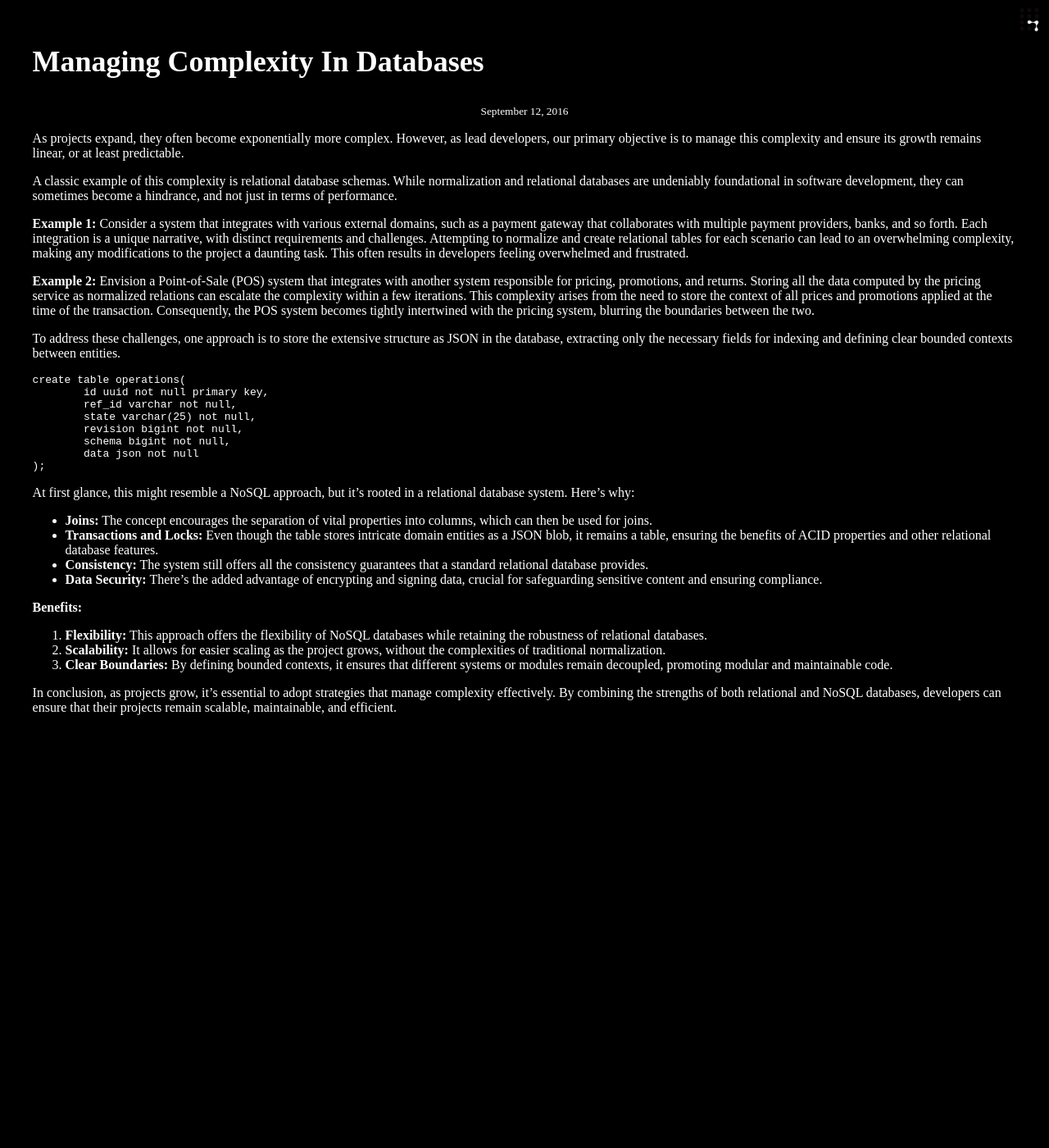
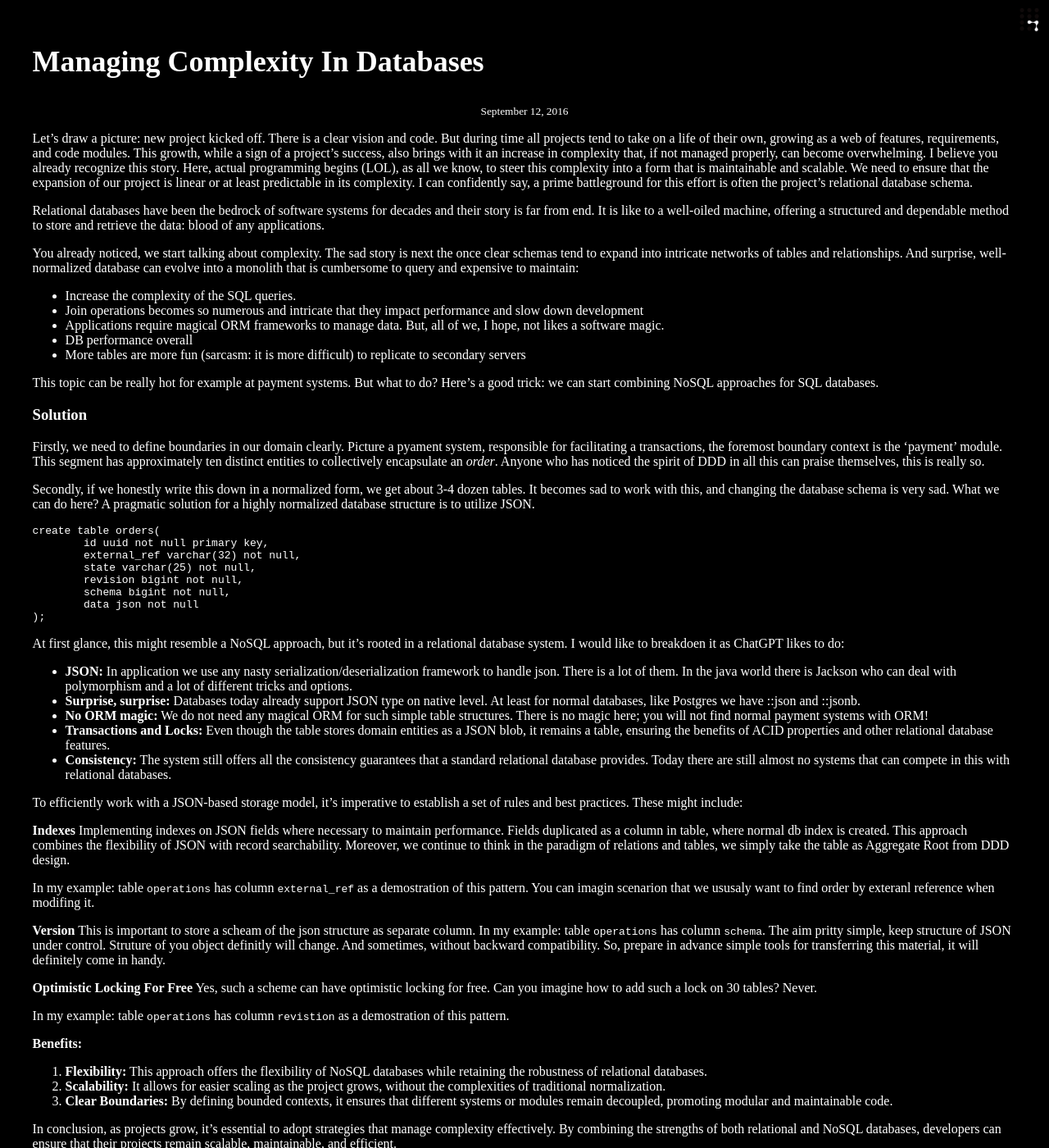
Before and after one commit to bsnisar/32commits, a Jekyll site: the page built from _commits/0001.md, in a window 1280 px wide and 1400 px high. Shown: the whole window at 82% size. Built offline with Jekyll 4.4.1, drawn with Linux system fonts in a browser that asks for light colours.

Commit message:
next changes

````diff
--- a/_commits/0001.md
+++ b/_commits/0001.md
@@ -13,20 +13,33 @@ excerpt: |
 ---
 
 
-As projects expand, they often become exponentially more complex. However, as lead developers, our primary objective is to manage this complexity and ensure its growth remains linear, or at least predictable.
+Let's draw a picture: new project kicked off. There is a clear vision and code. But during time all projects tend to take on a life of their own, growing as a web of features, requirements, and code modules. This growth, while a sign of a project's success, also brings with it an increase in complexity that, if not managed properly, can become overwhelming. I believe you already recognize this story.
+Here, actual programming begins (LOL), as all we know, to steer this complexity into a form that is maintainable and scalable. We need to ensure that the expansion of our project is linear or at least predictable in its complexity. I can confidently say, a prime battleground for this effort is often the project's relational database schema.
 
-A classic example of this complexity is relational database schemas. While normalization and relational databases are undeniably foundational in software development, they can sometimes become a hindrance, and not just in terms of performance.
+Relational databases have been the bedrock of software systems for decades and their story is far from end.
+It is like to a well-oiled machine, offering a structured and dependable method to store and retrieve the data: blood of any applications.
 
-**Example 1:** Consider a system that integrates with various external domains, such as a payment gateway that collaborates with multiple payment providers, banks, and so forth. Each integration is a unique narrative, with distinct requirements and challenges. Attempting to normalize and create relational tables for each scenario can lead to an overwhelming complexity, making any modifications to the project a daunting task. This often results in developers feeling overwhelmed and frustrated.
+You already noticed, we start talking about complexity. The sad story is next the once clear schemas tend to expand into intricate networks of tables and relationships. And surprise, well-normalized database can evolve into a monolith that is cumbersome to query and expensive to maintain:
+- Increase the complexity of the SQL queries.
+- Join operations becomes so numerous and intricate that they impact performance and slow down development
+- Applications require magical ORM frameworks to manage data. But, all of we, I hope, not likes a software magic.
+- DB performance overall
+- More tables are more fun (sarcasm: it is more difficult) to replicate to secondary servers
 
-**Example 2:** Envision a Point-of-Sale (POS) system that integrates with another system responsible for pricing, promotions, and returns. Storing all the data computed by the pricing service as normalized relations can escalate the complexity within a few iterations. This complexity arises from the need to store the context of all prices and promotions applied at the time of the transaction. Consequently, the POS system becomes tightly intertwined with the pricing system, blurring the boundaries between the two.
 
-To address these challenges, one approach is to store the extensive structure as JSON in the database, extracting only the necessary fields for indexing and defining clear bounded contexts between entities.
+This topic can be really hot for example at payment systems. But what to do?  Here's a good trick: we can start combining NoSQL approaches for SQL databases.
+
+
+### Solution
+
+Firstly, we need to define boundaries in our domain clearly. Picture a pyament system, responsible for facilitating a transactions, the foremost boundary context is the 'payment' module. This  segment has approximately ten distinct entities to collectively encapsulate an *order*. Anyone who has noticed the spirit of DDD in all this can praise themselves, this is really so.
+
+Secondly, if we honestly write this down in a normalized form, we get about 3-4 dozen tables. It becomes sad to work with this, and changing the database schema is very sad. What we can do here? A pragmatic solution for a highly normalized database structure is to utilize JSON.
 
 ```sql
-create table operations(
+create table orders(
 	id uuid not null primary key,
-	ref_id varchar not null,
+	external_ref varchar(32) not null,
 	state varchar(25) not null,
 	revision bigint not null,
 	schema bigint not null,
@@ -34,12 +47,27 @@ create table operations(
 );
 ```
 
-At first glance, this might resemble a NoSQL approach, but it's rooted in a relational database system. Here's why:
+At first glance, this might resemble a NoSQL approach, but it's rooted in a relational database system. I would like to breakdoen it as ChatGPT likes to do:
 
-- **Joins:** The concept encourages the separation of vital properties into columns, which can then be used for joins.
-- **Transactions and Locks:** Even though the table stores intricate domain entities as a JSON blob, it remains a table, ensuring the benefits of ACID properties and other relational database features.
-- **Consistency:** The system still offers all the consistency guarantees that a standard relational database provides.
-- **Data Security:** There's the added advantage of encrypting and signing data, crucial for safeguarding sensitive content and ensuring compliance.
+- **JSON:** In application we use any nasty serialization/deserialization framework to handle json. There is a lot of them. In the java world there is Jackson who can deal with polymorphism and a lot of different tricks and options.
+- **Surprise, surprise:** Databases today already support JSON type on native level. At least for normal databases, like Postgres we have ::json and ::jsonb.
+- **No ORM magic:** We do not need any magical ORM for such simple table structures. There is no magic here; you will not find normal payment systems with ORM!
+- **Transactions and Locks:** Even though the table stores domain entities as a JSON blob, it remains a table, ensuring the benefits of ACID properties and other relational database features.
+- **Consistency:** The system still offers all the consistency guarantees that a standard relational database provides. Today there are still almost no systems that can compete in this with relational databases.
+
+To efficiently work with a JSON-based storage model, it's imperative to establish a set of rules and best practices. These might include:
+
+**Indexes** Implementing indexes on JSON fields where necessary to maintain performance. Fields duplicated as a column in table, where normal db index is created. This approach combines the flexibility of JSON with record searchability. Moreover, we continue to think in the paradigm of relations and tables, we simply take the table as Aggregate Root from DDD design.
+
+In my example: table `operations` has column `external_ref` as a demostration of this pattern. You can imagin scenarion that we ususaly want to find order by exteranl reference when modifing it.
+
+**Version** This is important to store a scheam of the json structure as separate column. In my example: table `operations` has column `schema`. The aim pritty simple, keep structure of JSON under control. Struture of you object definitly will  change. And sometimes, without backward compatibility. So, prepare in advance simple tools for transferring this material, it will definitely come in handy.
+
+**Optimistic Locking For Free** Yes, such a scheme can have optimistic locking for free. Can you imagine how to add such a lock on 30 tables? Never.
+
+In my example: table `operations` has column `revistion` as a demostration of this pattern.
+
+
 
 **Benefits:**
 
````
Also changed, not shown: .github/workflows/deploy.yml.
